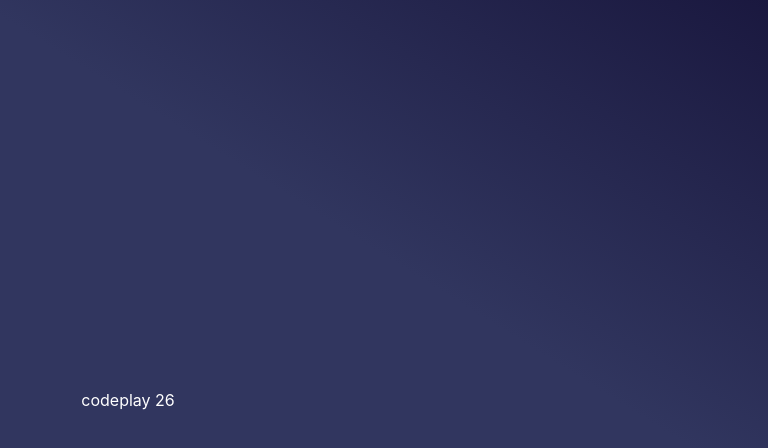
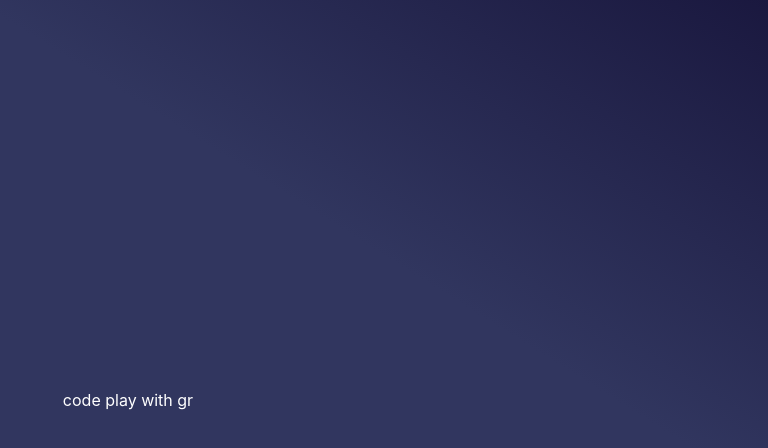
Before and after one commit to Gauravraj1141/webhoooktest1, a React (Create React App) app: page / in a window 1280 px wide. Shown: the top 448 px of the page, without its empty margins (512-1280 px from the left). Built offline with nearby package versions, Linux system fonts and the light colour scheme.

Commit message:
adding new app

```diff
--- a/app.yaml
+++ b/app.yaml
@@ -1,5 +1,5 @@
 app_details:
-  app_name: codeplay26
+  app_name: codeplaywithgr
   github_url: https://github.com/Gauravraj1141/webhoooktest1
   branch_name: Bangalore
   vendor_name: Surya Facilities
--- a/src/App.js
+++ b/src/App.js
@@ -3,7 +3,7 @@ import './App.css';
 function App() {
   return (
     <div className="App">
-      codeplay 26
+      code play with gr
     </div>
   );
 }
```
